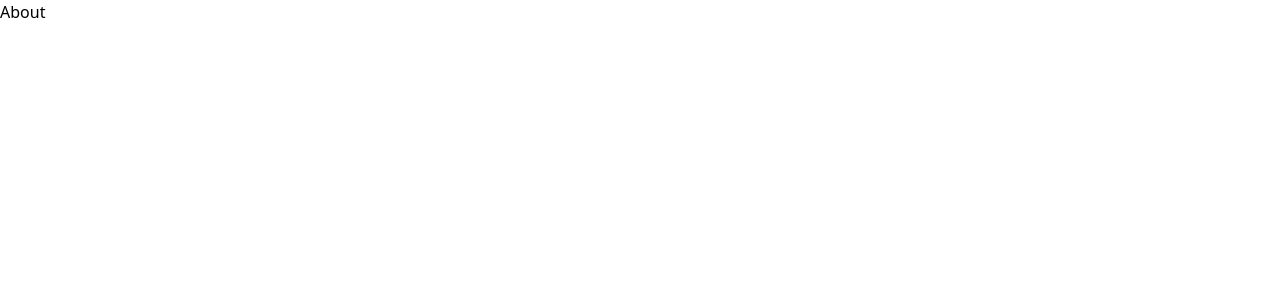
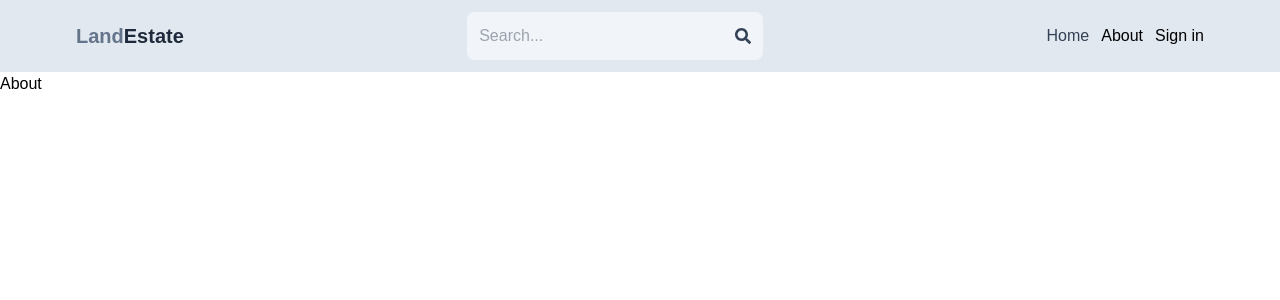
Before and after one commit to tchasinga/Real-Estate-house-Marketplace, a React (Vite) app in the folder frontend/: page /about in a window 1280 px wide. Shown: the top 300 px of the page. Built offline with nearby package versions, Linux system fonts and the light colour scheme.

Commit message:
Header coded

```diff
--- a/frontend/package.json
+++ b/frontend/package.json
@@ -10,10 +10,12 @@
     "preview": "vite preview"
   },
   "dependencies": {
+    "@react-icons/all-files": "^4.1.0",
     "autoprefixer": "^10.4.16",
     "postcss": "^8.4.31",
     "react": "^18.2.0",
     "react-dom": "^18.2.0",
+    "react-icons": "^4.12.0",
     "react-router-dom": "^6.20.0",
     "tailwindcss": "^3.3.5"
   },
--- a/frontend/src/App.jsx
+++ b/frontend/src/App.jsx
@@ -4,12 +4,14 @@
 import SignOut from './Pages/SignUp'
 import About from './Pages/About'
 import Profile from './Pages/Profile'
+import Header from './Components/Header'
 
 
 function App() {
   return (
     <>
     <BrowserRouter>
+    <Header/>
      <Routes>
         <Route path='/' element={<Home />}/>
         <Route path='/sing-in' element={<Signing/>}/>
--- /dev/null
+++ b/frontend/src/Components/Header.jsx
@@ -0,0 +1,26 @@
+import { FaSearch } from 'react-icons/fa';
+import {Link} from 'react-router-dom'
+
+export default function Header() {
+  return (
+   <header className="bg-slate-200 ">
+    <div className="flex justify-between items-center max-w-6xl mx-auto p-3">
+     <Link to="/">
+      <h1 className="font-bold text-sm sm:text-xl flex flex-wrap cursor-pointer">
+             <span className="text-slate-500">Land</span>
+             <span className="text-slate-800">Estate</span>
+        </h1>
+     </Link>
+        <form action="" className="bg-slate-100 p-3 rounded-lg flex items-center">
+                <input type="text" placeholder="Search..." className="bg-transparent focus:outline-none w-24 sm:w-64"/>
+                <FaSearch className="text-slate-700"/>
+        </form>
+        <ul className='flex gap-3 cursor-pointer'>
+            <li className='hidden sm:inline text-slate-700'>Home</li>
+            <li>About</li>
+            <li>Sign in</li>
+        </ul>
+    </div>
+   </header>
+  )
+}
--- a/frontend/src/index.css
+++ b/frontend/src/index.css
@@ -2,3 +2,7 @@
 @import 'tailwindcss/components';
 @import 'tailwindcss/utilities';
 @import url(https://fonts.googleapis.com/css?family=Poppins:100,100italic,200,200italic,300,300italic,regular,italic,500,500italic,600,600italic,700,700italic,800,800italic,900,900italic);
+
+*{
+    font-family: 'Poppins', sans-serif;
+}
```
Also changed, not shown: 1 other file (tests, documents, lock files or other folders).
